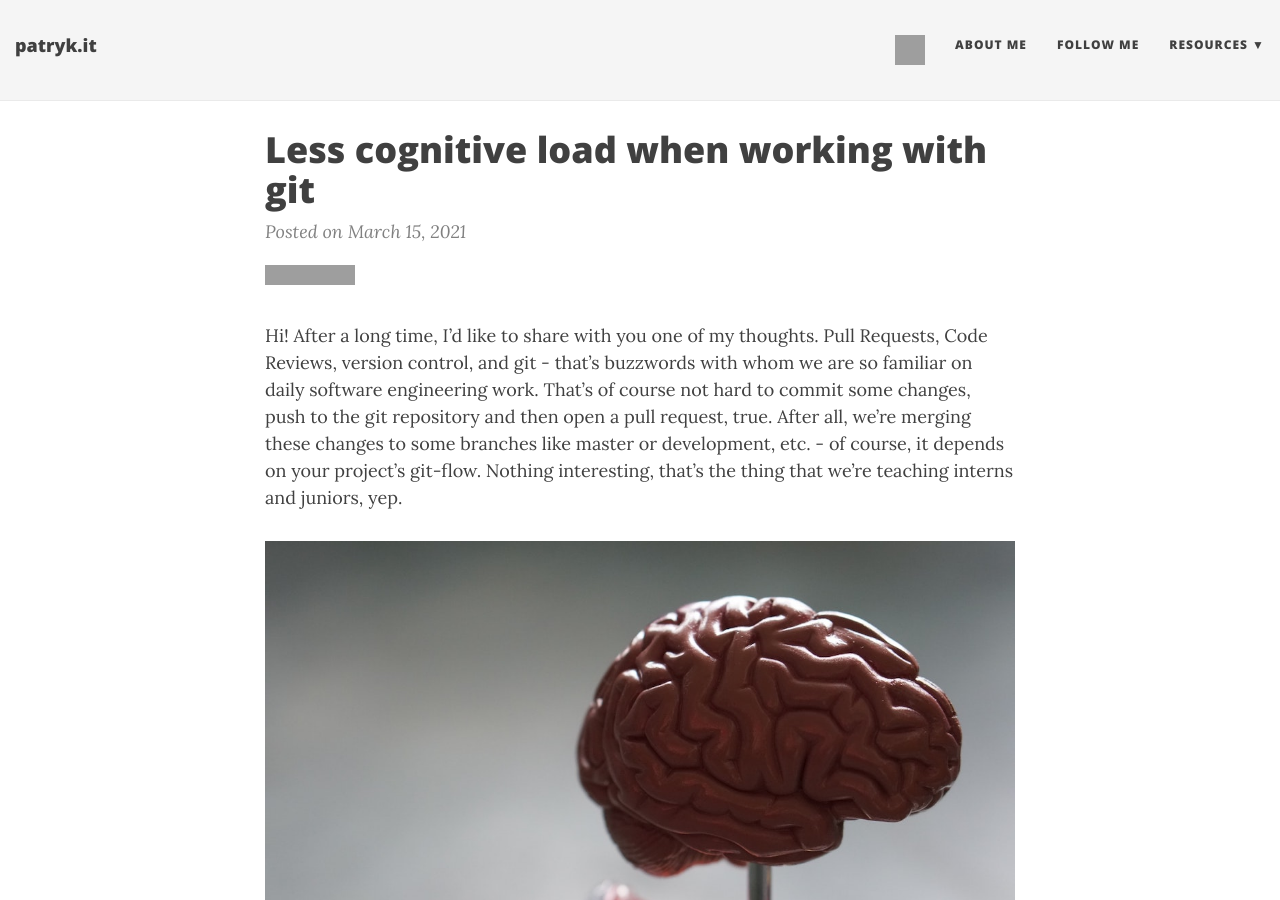
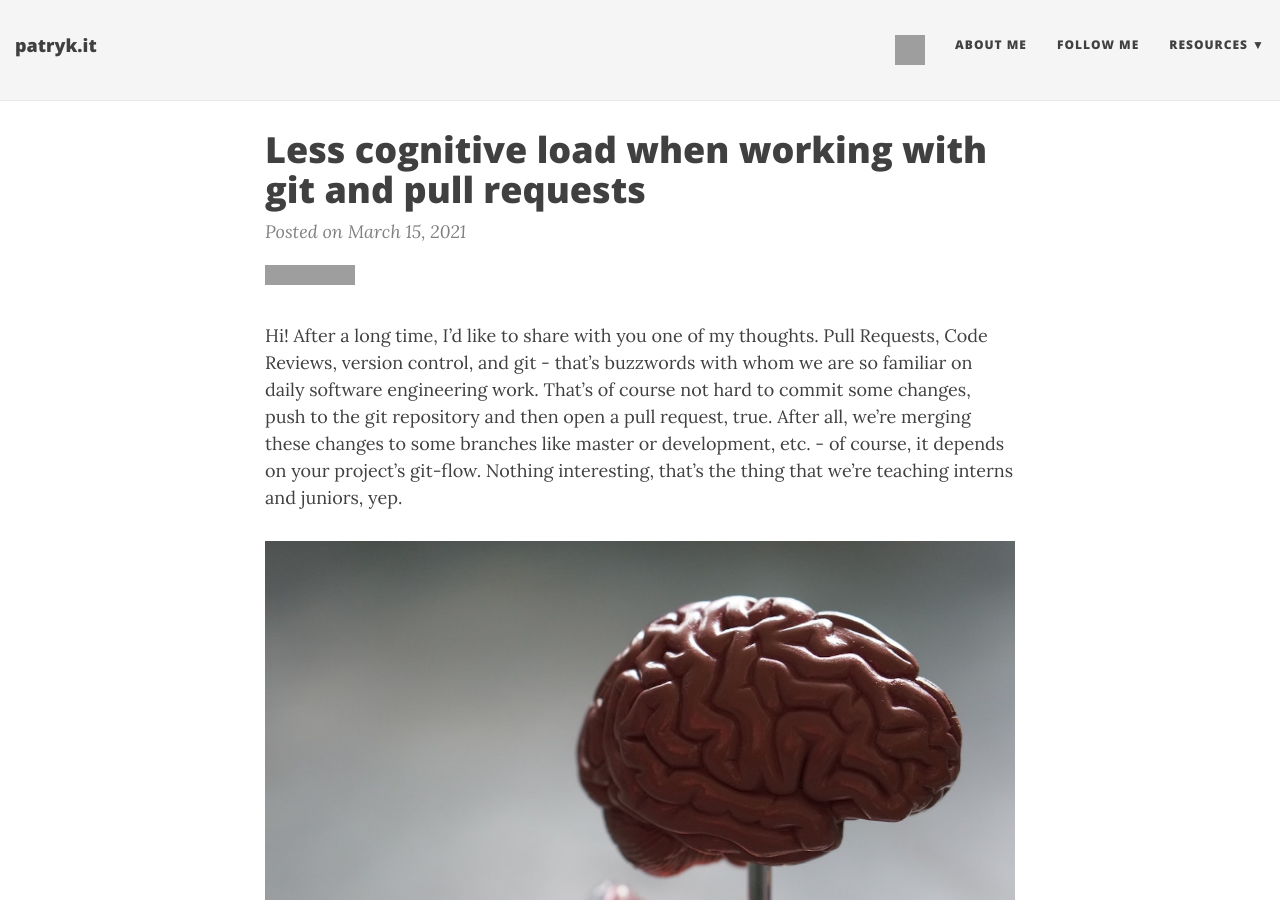
Before and after one commit to patrykwozinski/patrykwozinski.github.io, a Jekyll site: the page built from _posts/2021-03-15-developer-experience-and-working-with-git-and-pull-requests.md, in a window 1280 px wide and 900 px high. Built offline with Jekyll 4.4.1, drawn with Linux system fonts in a browser that asks for light colours; nearby versions of some CDN libraries; comment, search, counter and statistics services are not loaded; grey boxes are pictures that could not be loaded.

Commit message:
rename article

```diff
--- a/_posts/2021-03-15-developer-experience-and-working-with-git.md
+++ b/_posts/2021-03-15-developer-experience-and-working-with-git-and-pull-requests.md
@@ -1,6 +1,6 @@
 ---
 layout: post
-title: Less cognitive load when working with git
+title: Less cognitive load when working with git and pull requests
 gh-repo: patrykwozinski/patrykwozinski.github.io
 gh-badge: [follow]
 tags: [git, version control, developer experience]
```
